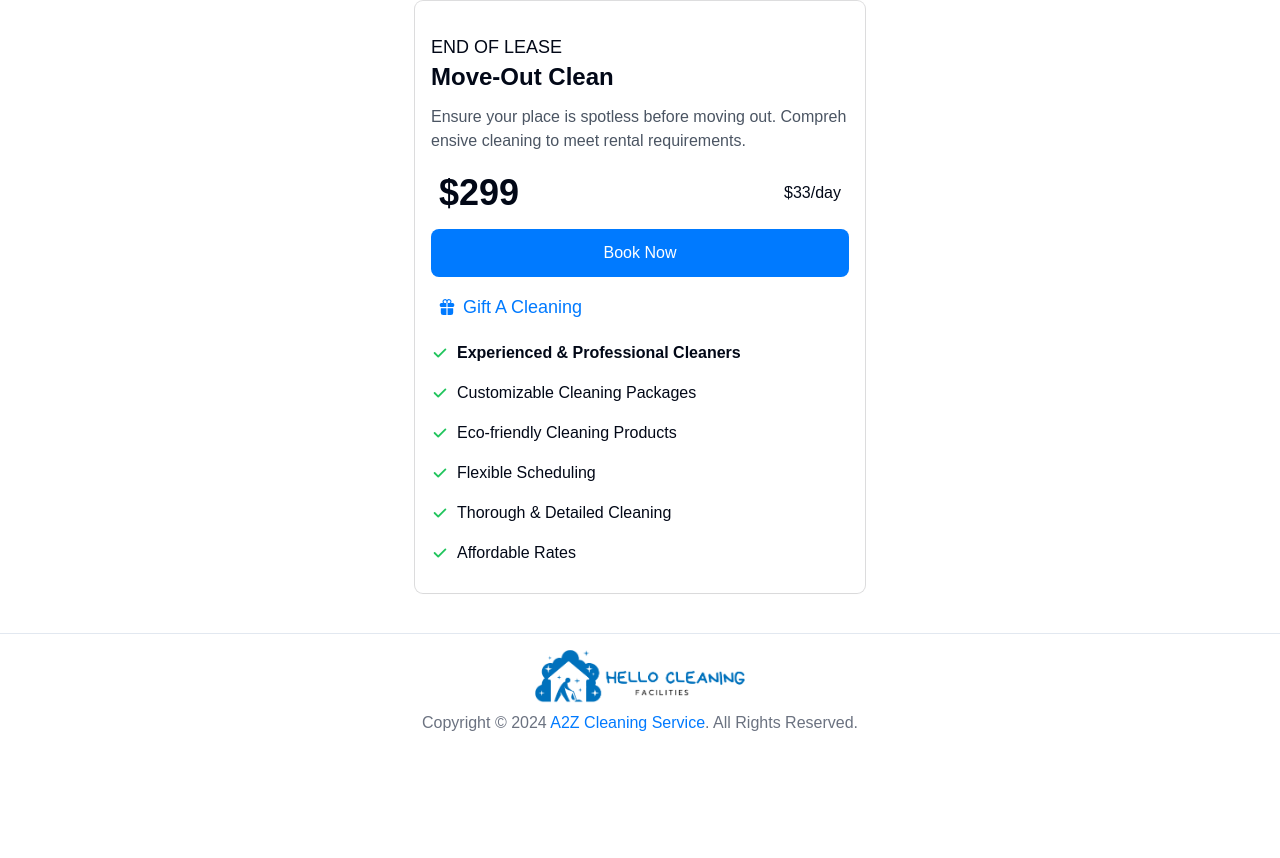
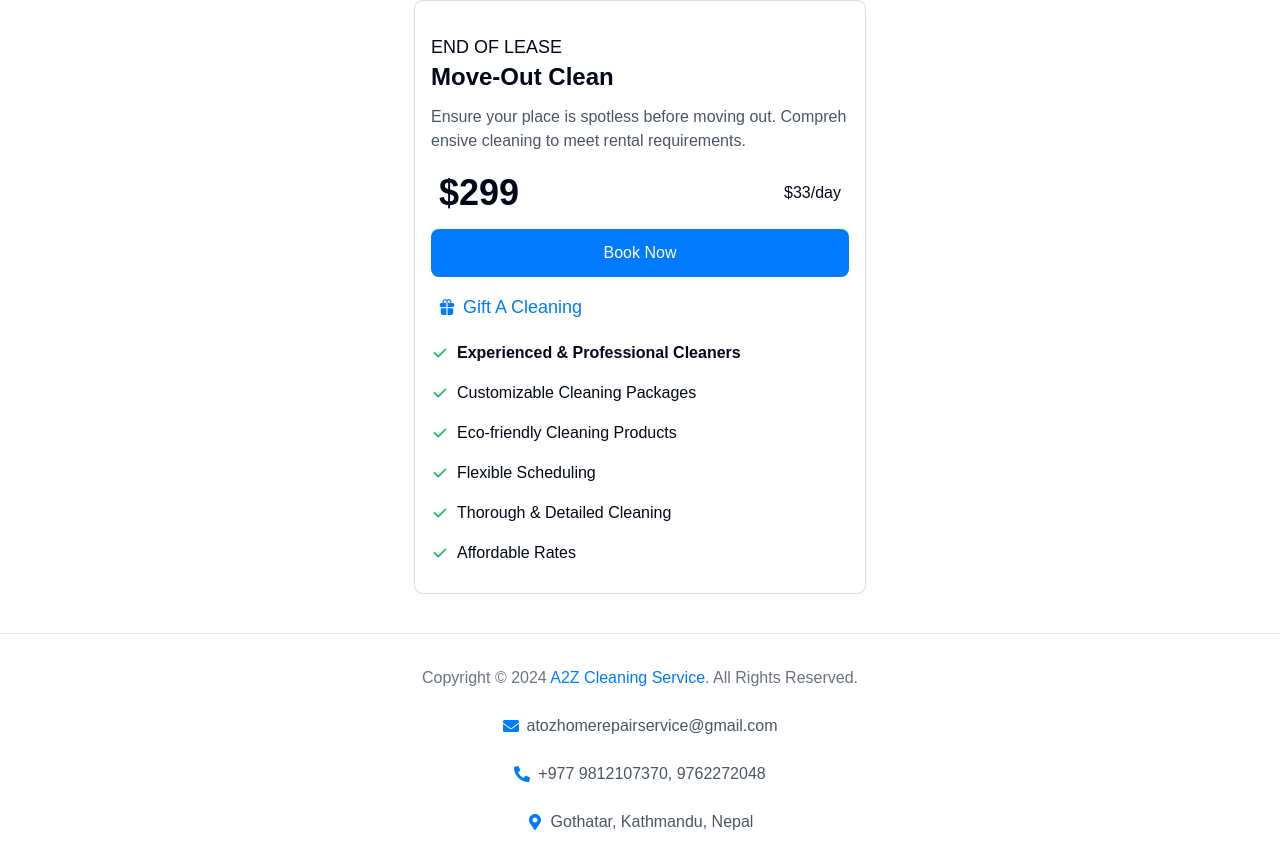
Before and after one commit to Sankalpa683/a2zcleaning, a Next.js app: page / in a window 1280 px wide. Shown: the part 10520-11378 px from the top of the page. Before the commit the page ends 11279 px from the top, so only its background shows below. Built offline with nearby package versions, Linux system fonts and the light colour scheme; a web font is replaced by a local one.

Commit message:
footer section done

```diff
--- a/src/app/components/footer.js
+++ b/src/app/components/footer.js
@@ -1,20 +1,36 @@
-import React from 'react'
+import React from 'react';
+import { FaEnvelope, FaPhoneAlt, FaMapMarkerAlt } from 'react-icons/fa';
 
-const footer = () => {
+const Footer = () => {
   return (
     <>
-    <section className='py-4 pb-6 h-fit z-50 absolute w-full'>
+      <section className='py-4 pb-6 h-fit z-50 absolute w-full bg-white'>
         <div className='flex flex-col px-2 lg:px-8 items-center justify-between'>
-            <div className='pb-2'>
-                <img src="/footer.png" width={210}/>
+          <div className='flex items-center justify-center text-center w-full text-gray-500 mt-4'>
+            <p>Copyright &copy; 2024 <span className='text-[#007aff]'>A2Z Cleaning Service</span>. All Rights Reserved.</p>
+          </div><br />
+          <div className='flex flex-col sm:flex-col justify-center gap-4 items-center space-y-2'>
+
+            <div className='flex items-center space-x-2 text-gray-600'>
+              <FaEnvelope className='text-[#007aff]' />
+              <span>atozhomerepairservice@gmail.com</span>
             </div>
-            <div className='flex items-center justify-center text-center w-full break-all text-gray-500'>
-                <p>Copyright &copy; 2024 <span className='text-[#007aff]'>A2Z Cleaning Service</span>. All Rights Reserved.</p>
+
+            <div className='flex items-center space-x-2 text-gray-600'>
+              <FaPhoneAlt className='text-[#007aff]' />
+              <span>+977 9812107370, 9762272048</span>
             </div>
+
+            <div className='flex items-center space-x-2 text-gray-600'>
+              <FaMapMarkerAlt className='text-[#007aff]' />
+              <span>Gothatar, Kathmandu, Nepal</span>
+            </div>
+
+          </div>
         </div>
-    </section>
+      </section>
     </>
-  )
-}
+  );
+};
 
-export default footer
+export default Footer;
```
